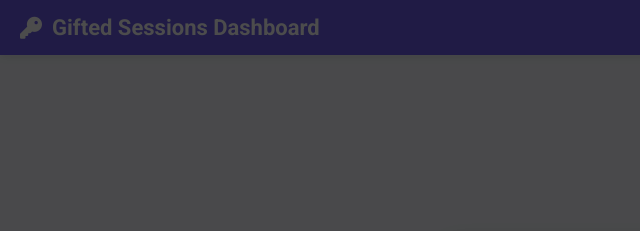
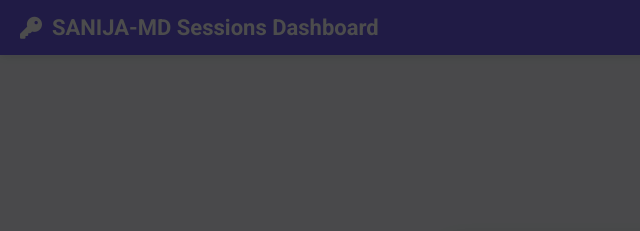
Before and after one commit to SANIJA-MD-OFFICIAL-3/gifted-session-backened, a website: page admin/index.html in a window 1280 px wide. Shown: the top 231 px of the page, 0-640 px from the left. Drawn offline with Linux system fonts and the light colour scheme.

Commit message:
Update index.html

```diff
--- a/admin/index.html
+++ b/admin/index.html
@@ -4,7 +4,7 @@
 <head>
   <meta charset="UTF-8">
   <meta name="viewport" content="width=device-width, initial-scale=1.0">
-  <title>Gifted Sessions - Admin Dashboard</title>
+  <title>SANIJA Sessions - Admin Dashboard</title>
   <link href="https://fonts.googleapis.com/css2?family=Roboto:wght@300;400;500;700&display=swap" rel="stylesheet">
   <link rel="stylesheet" href="https://cdnjs.cloudflare.com/ajax/libs/font-awesome/6.4.0/css/all.min.css">
   <style>
@@ -529,7 +529,7 @@
   <nav class="navbar">
     <div class="navbar-logo">
       <i class="fas fa-key"></i>
-      <span>Gifted Sessions Dashboard</span>
+      <span>SANIJA-MD Sessions Dashboard</span>
     </div>
     <div class="navbar-menu">
       <ul class="navbar-links">
```
